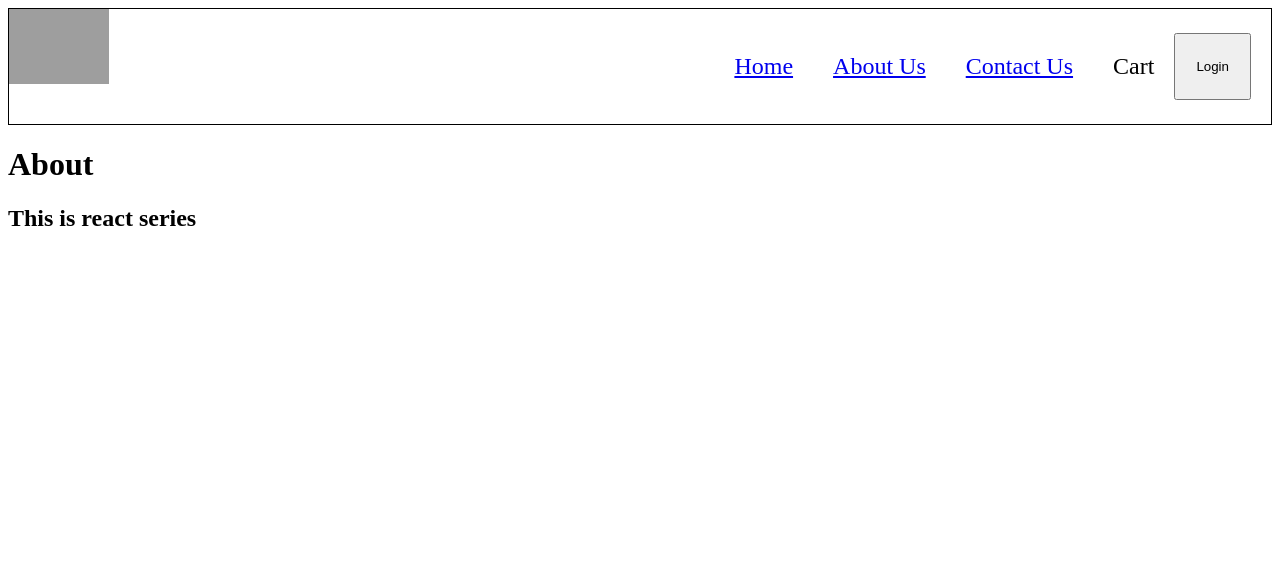
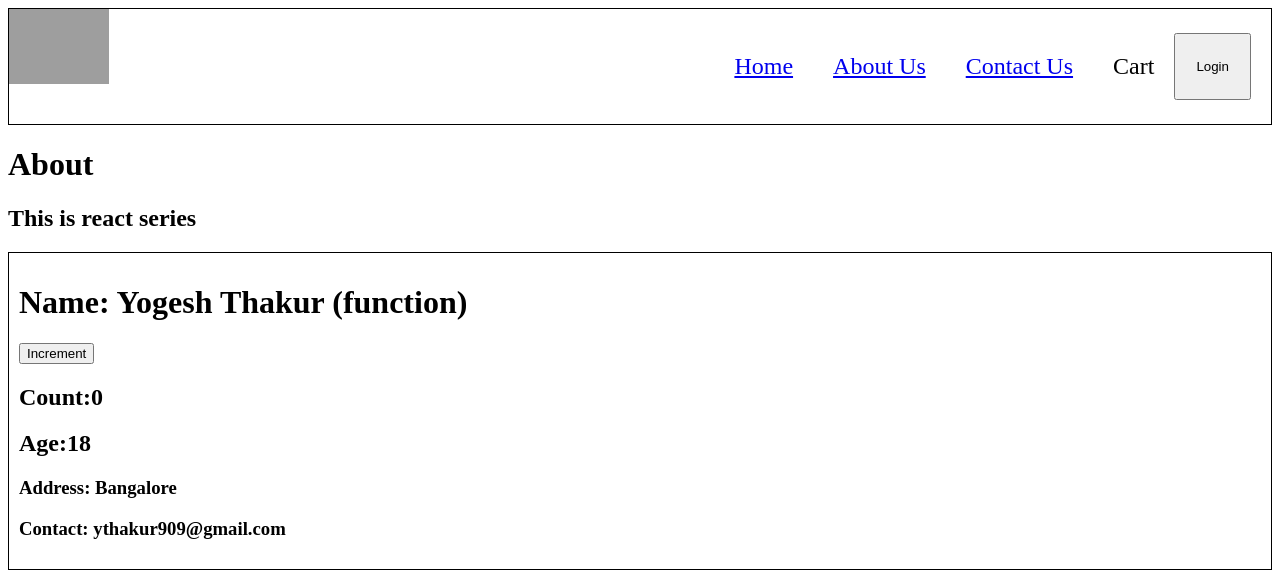
Before and after one commit to ythakur909/namaste-react, a React (Vite) app: page /about in a window 1280 px wide. Shown: the top 578 px of the page. Built offline with nearby package versions, Linux system fonts and the light colour scheme; grey boxes are pictures that could not be loaded.

Commit message:
episode8: Life cycle method for class based component

```diff
--- a/index.css
+++ b/index.css
@@ -68,7 +68,11 @@
   cursor: pointer;
   margin-right: 20px;
 }
-.filter{
+.filter {
   display: flex;
   margin-top: 5px;
 }
+.user-card {
+  padding: 10px;
+  border: 1px solid black;
+}
--- a/src/components/About.js
+++ b/src/components/About.js
@@ -1,10 +1,27 @@
-const About = () => {
+import User from "./User";
+import UserClass from "./UserClass";
+import React from "react";
+class About extends React.Component {
+  constructor(props) {
+    super(props);
+    console.log("Parent Constructor");
+  }
+
+  componentDidMount() {
+    console.log("Parent component DID mount");
+  }
+  render() {
+    console.log("Parent Render");
     return (
       <div>
         <h1>About</h1>
         <h2>This is react series</h2>
+        <User name={"Yogesh Thakur (function)"} />
+       {/* / <UserClass name={"First"} /> */}
+        {/* <UserClass name={"Second"} /> */}
       </div>
     );
-  };
+  }
+}
 
-  export default About;
+export default About;
--- /dev/null
+++ b/src/components/User.js
@@ -0,0 +1,36 @@
+import { useEffect, useState } from "react";
+
+const User = ({ name }) => {
+  const [count, setCount] = useState(0);
+  const [age] = useState(18);
+
+  useEffect(() => {
+    const timer = setInterval(() => {
+      console.log("Settimeout");
+    }, 1000);
+    return () => {
+      clearInterval(timer);
+    };
+  }, []);
+
+  console.log("Render");
+  //setCount(2);
+  return (
+    <div className="user-card">
+      <h1>Name: {name}</h1>
+      <button
+        onClick={() => {
+          setCount(count + 1);
+        }}
+      >
+        Increment
+      </button>
+      <h2>Count:{count}</h2>
+      <h2>Age:{age}</h2>
+      <h3>Address: Bangalore</h3>
+      <h3>Contact: ythakur909@gmail.com</h3>
+    </div>
+  );
+};
+
+export default User;
--- /dev/null
+++ b/src/components/UserClass.js
@@ -0,0 +1,64 @@
+import React from "react";
+class UserClass extends React.Component {
+  constructor(props) {
+    super(props);
+    console.log(props);
+    this.state = {
+      userInfo: {
+        name: "Dummy",
+        location: "Default",
+        avatar_url: "https://picsum.photos/200/300",
+      },
+    };
+    console.log(this.props.name + "Child constructor");
+  }
+
+  async componentDidMount() {
+    console.log(this.props.name + "Child Component DID mount");
+    const data = await fetch("https://api.github.com/users/ythakur909");
+    const json = await data.json();
+    this.setState({
+      userInfo: json,
+    });
+    console.log(json);
+    this.timer = setInterval(() => {
+      console.log("Delay");
+    }, 1000);
+  }
+
+  componentDidUpdate() {
+    console.log("componentdidupdate");
+  }
+
+  componentWillUnmount() {
+    clearInterval(this.timer);
+    console.log("componentwillunmount");
+  }
+
+  render() {
+    console.log(this.props.name + "Child Render");
+    const { name, location, avatar_url } = this.state.userInfo;
+    return (
+      <div className="user-card">
+        <img src={avatar_url} />
+        <h1>Name: {name}</h1>
+        <h1>Location:{location}</h1>
+        {/* <button
+          onClick={() => {
+            this.setState({
+              count: this.state.count + 1,
+            });
+          }}
+        >
+          Increment
+        </button>
+        <h2>Count:{this.state.count}</h2>
+        <h2>Age:{this.state.age}</h2>
+        <h3>Address: Bangalore</h3>
+        <h3>Contact: ythakur909@gmail.com</h3> */}
+      </div>
+    );
+  }
+}
+
+export default UserClass;
```
